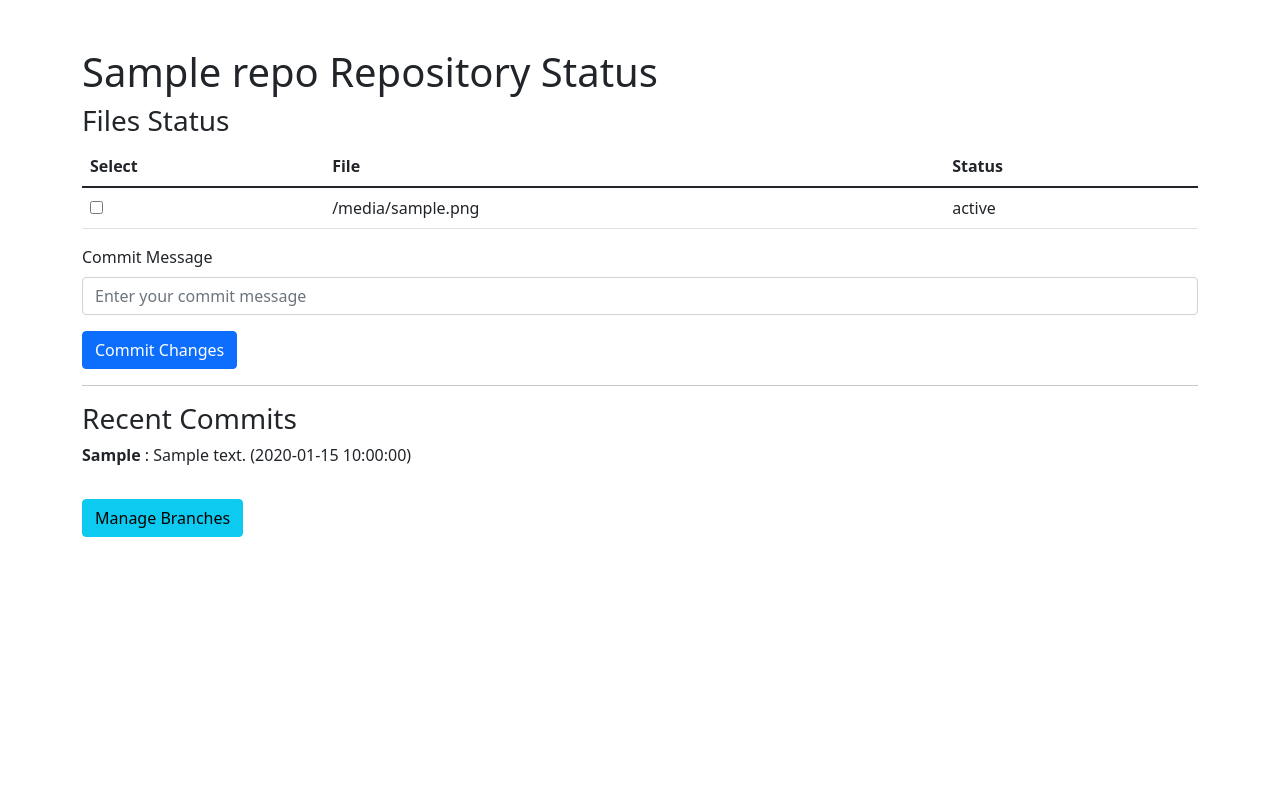
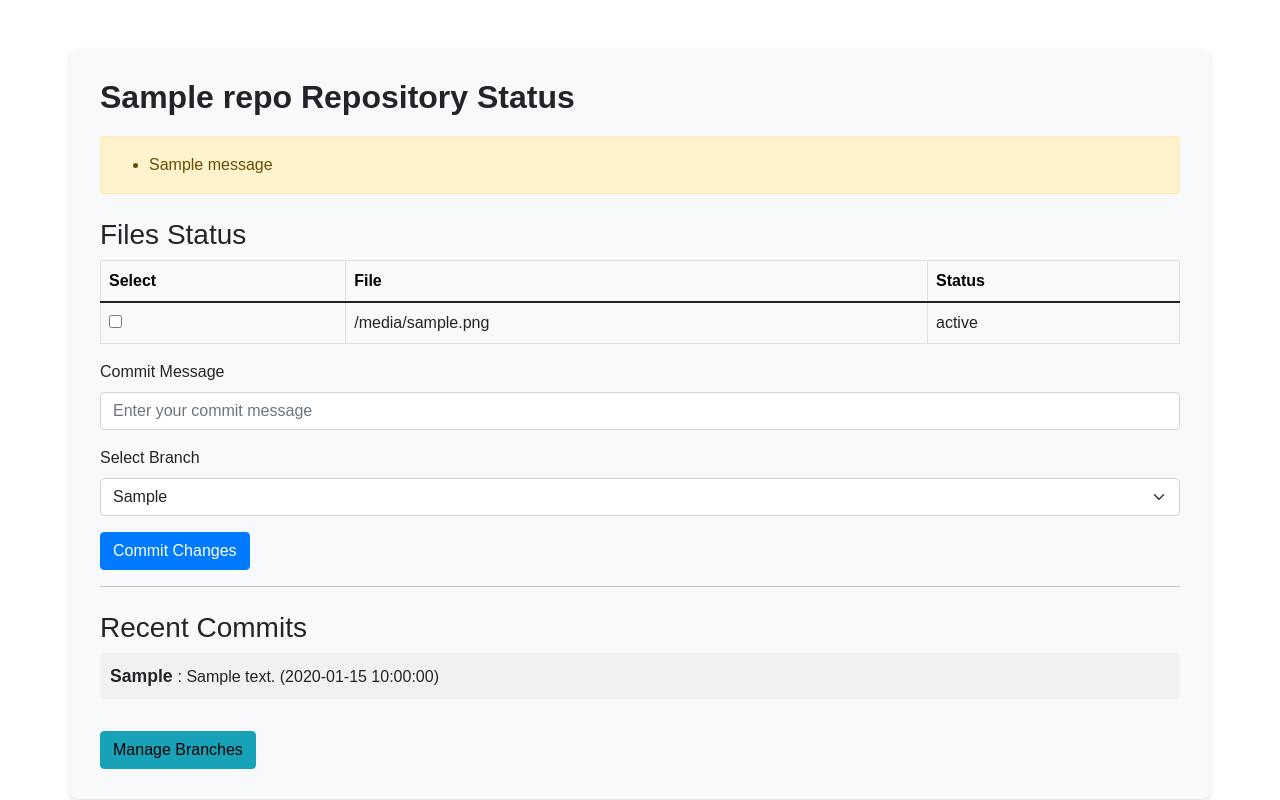
Before and after one commit to Harsha0304/gitlab_desktop_clone, a Flask app: template templates/repo_status.html in a window 1280 px wide. Run offline with Flask 3, Linux system fonts and the light colour scheme; the template is opened without the code that fills it: most values are stand-ins (such as "Sample title", 1, 10 or a date in 2020); one stand-in notice (Sample message) is shown; some libraries are stand-ins or nearby versions.

Commit message:
3initial Chnages Working

```diff
--- a/app.py
+++ b/app.py
@@ -10,7 +10,6 @@ CLONE_BASE_DIR = os.path.join(os.getcwd(), "cloned_repos")
 os.makedirs(CLONE_BASE_DIR, exist_ok=True)
 
 REPO_PATHS = {}  # Mapping for repo name to path
-
 
 @app.route("/", methods=["GET", "POST"])
 def index():
@@ -53,7 +52,6 @@ def index():
 
     return render_template("index.html")
 
-
 @app.route("/repo/<repo>")
 def repo_status(repo):
     repo_path = REPO_PATHS.get(repo, os.path.join(CLONE_BASE_DIR, repo))
@@ -64,12 +62,12 @@ def repo_status(repo):
         files = [{"status": line[:2].strip(), "file": line[3:].strip()} for line in status_output]
         commit_history = list(repo_obj.iter_commits(repo_obj.active_branch.name, max_count=5))
 
-        return render_template("repo_status.html", repo=repo, files=files, commit_history=commit_history)
+        return render_template("repo_status.html", repo=repo, files=files, commit_history=commit_history,
+                               current_branch=repo_obj.active_branch.name, branches=[head.name for head in repo_obj.heads])
 
     except Exception as e:
         flash(f"Could not open repo: {str(e)}")
         return redirect(url_for("index"))
-
 
 @app.route("/repo/<repo>/commit", methods=["POST"])
 def commit_files(repo):
@@ -83,6 +81,7 @@ def commit_files(repo):
 
     selected_files = request.form.getlist("files")
     commit_msg = request.form.get("message", "").strip()
+    branch_name = request.form.get("branch")
 
     if not selected_files:
         flash("No files selected for commit.")
@@ -91,7 +90,11 @@ def commit_files(repo):
         flash("Commit message is required.")
         return redirect(url_for("repo_status", repo=repo))
 
+    # Switch to the selected branch
     try:
+        if branch_name != repo_obj.active_branch.name:
+            repo_obj.git.checkout(branch_name)
+
         for file in selected_files:
             repo_obj.git.add(file)
 
@@ -108,7 +111,6 @@ def commit_files(repo):
         flash(f"Git error: {str(e)}")
 
     return redirect(url_for("repo_status", repo=repo))
-
 
 @app.route("/repo/<repo>/branches", methods=["GET", "POST"])
 def manage_branches(repo):
@@ -141,6 +143,5 @@ def manage_branches(repo):
 
     return render_template("branches.html", repo=repo, branches=branches, current_branch=current_branch)
 
-
 if __name__ == "__main__":
     app.run(debug=True)
--- a/templates/repo_status.html
+++ b/templates/repo_status.html
@@ -6,16 +6,66 @@
     <title>Repository Status - {{ repo }}</title>
     <link href="https://cdn.jsdelivr.net/npm/bootstrap@5.1.3/dist/css/bootstrap.min.css" rel="stylesheet">
     <link href="https://cdn.jsdelivr.net/npm/font-awesome/css/font-awesome.min.css" rel="stylesheet">
+    <style>
+        body {
+            font-family: Arial, sans-serif;
+        }
+        .repo-container {
+            background-color: #f8f9fa;
+            padding: 30px;
+            border-radius: 8px;
+            box-shadow: 0px 4px 6px rgba(0, 0, 0, 0.1);
+        }
+        .repo-title {
+            font-size: 2rem;
+            font-weight: 600;
+            margin-bottom: 20px;
+        }
+        .btn-primary {
+            background-color: #007bff;
+            border-color: #007bff;
+        }
+        .btn-info {
+            background-color: #17a2b8;
+            border-color: #17a2b8;
+        }
+        .commit-list {
+            padding-left: 0;
+            list-style: none;
+        }
+        .commit-item {
+            background-color: #f1f1f1;
+            padding: 10px;
+            margin-bottom: 10px;
+            border-radius: 5px;
+        }
+        .commit-item strong {
+            font-size: 1.1rem;
+        }
+    </style>
 </head>
 <body>
-    <div class="container mt-5">
-        <h1>{{ repo }} Repository Status</h1>
+    <div class="container mt-5 repo-container">
+        <h1 class="repo-title">{{ repo }} Repository Status</h1>
+
+        <!-- Flash Messages -->
+        {% with messages = get_flashed_messages() %}
+            {% if messages %}
+                <div class="alert alert-warning" role="alert">
+                    <ul class="mb-0">
+                        {% for message in messages %}
+                            <li>{{ message }}</li>
+                        {% endfor %}
+                    </ul>
+                </div>
+            {% endif %}
+        {% endwith %}
 
         <!-- Files Table -->
         <form method="POST" action="{{ url_for('commit_files', repo=repo) }}">
-            <h3>Files Status</h3>
-            <table class="table">
-                <thead>
+            <h3 class="mt-4">Files Status</h3>
+            <table class="table table-bordered">
+                <thead class="table-light">
                     <tr>
                         <th>Select</th>
                         <th>File</th>
@@ -38,16 +88,29 @@
                 <input type="text" class="form-control" name="message" id="message" placeholder="Enter your commit message" required>
             </div>
 
+            <div class="mb-3">
+                <label for="branch" class="form-label">Select Branch</label>
+                <select class="form-select" name="branch" id="branch" required>
+                    <option value="{{ current_branch }}" selected>{{ current_branch }}</option>
+                    {% for branch in branches %}
+                    <option value="{{ branch }}">{{ branch }}</option>
+                    {% endfor %}
+                </select>
+            </div>
+
             <button type="submit" class="btn btn-primary">Commit Changes</button>
         </form>
 
         <hr>
 
         <!-- Commit History -->
-        <h3>Recent Commits</h3>
-        <ul class="list-unstyled">
+        <h3 class="mt-4">Recent Commits</h3>
+        <ul class="commit-list">
             {% for commit in commit_history %}
-                <li><strong>{{ commit.hexsha[:7] }}</strong>: {{ commit.message }} ({{ commit.authored_datetime }})</li>
+                <li class="commit-item">
+                    <strong>{{ commit.hexsha[:7] }}</strong>: {{ commit.message }}
+                    ({{ commit.authored_datetime }})
+                </li>
             {% endfor %}
         </ul>
 
```
